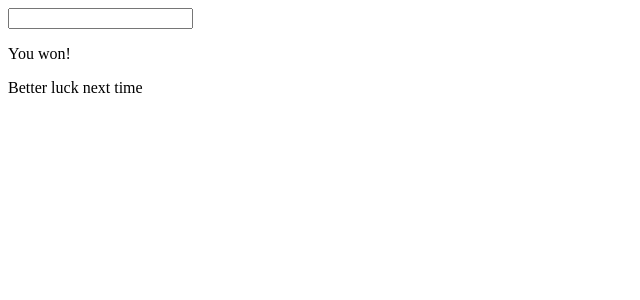
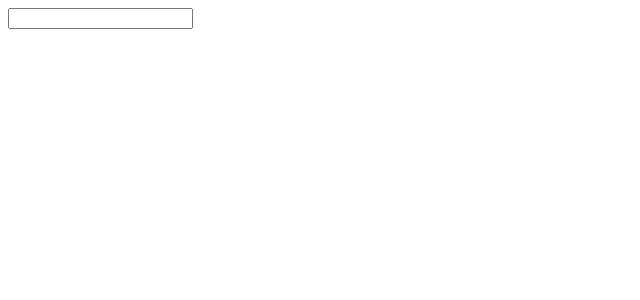
Before and after one commit to federico-barbieri/wordle, a Vue app: page / in a window 1280 px wide. Shown: the top 300 px of the page, without its empty margins (0-640 px from the left). Built offline with nearby package versions, Linux system fonts and the light colour scheme.

Commit message:
only render end message after game is over

```diff
--- a/src/components/WordleBoard.vue
+++ b/src/components/WordleBoard.vue
@@ -1,13 +1,18 @@
 <script setup lang="ts">
 import {VICTORY_MESSAGE} from "@/settings"
-defineProps<{
+import {DEFEAT_MESSAGE} from "@/settings"
+import { ref } from "vue";
 
-}>()
+defineProps<{ wordOfTheDay: String }>()
+
+const guessInProgress = ref("")
+const guessSubmitted = ref("")
+
 </script>
 
 <template>
-  <input type="text">
-  <p>{{ VICTORY_MESSAGE  }}</p>
-  <p>Better luck next time</p>
+  <input type="text" v-model="guessInProgress" @keydown.enter="guessSubmitted = guessInProgress">
+  <p v-if="guessSubmitted.length > 0" v-text="guessSubmitted === wordOfTheDay ? VICTORY_MESSAGE : DEFEAT_MESSAGE" />
+
 
 </template>
--- a/src/settings.ts
+++ b/src/settings.ts
@@ -1 +1,2 @@
 export const VICTORY_MESSAGE = "You won!"
+export const DEFEAT_MESSAGE = "Better luck next time"
```
Also changed, not shown: 1 other file (tests, documents, lock files or other folders).
